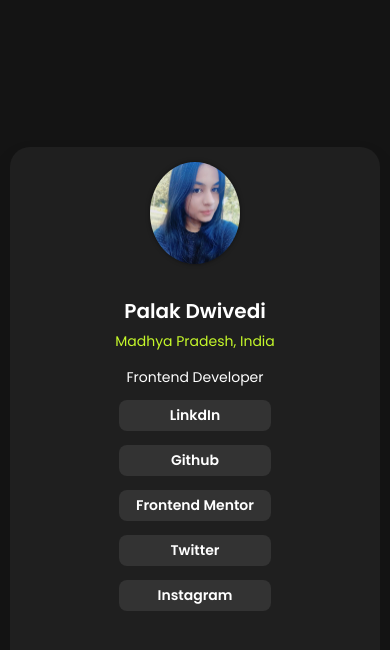
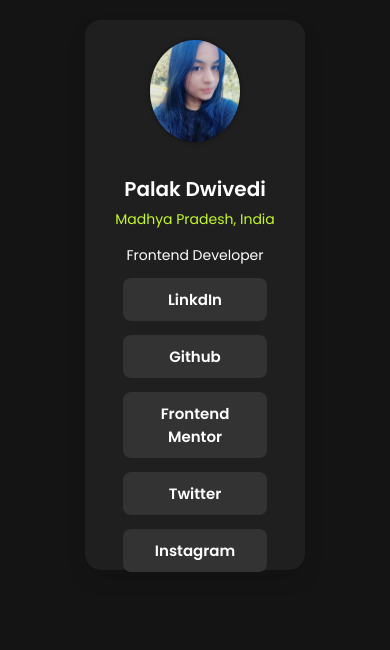
Before and after one commit to Palak-Dwivedi20/responsive-profile-card, a plain HTML site: page index.html in a window 390 px wide. Drawn offline with Linux system fonts and the light colour scheme.

Commit message:
Improve mobile view spacing and layout

```diff
--- a/style.css
+++ b/style.css
@@ -90,20 +90,34 @@ body {
 
 
 @media (max-width: 480px) {
+  body {
+    padding: 20px;
+    height: auto;
+  }
+
   .card {
-    padding: 15px 20px;
+    width: 100%;
+    max-width: 350px;
+    margin: 0 auto;
+    border-radius: 16px;
+  }
+
+  .social a {
+    padding: 10px;
+    width: 90%;
+    font-size: 15px;
+  }
+
+  .card img {
+    width: 90px;
   }
 
   .card h2 {
     font-size: 20px;
   }
 
-  .card .bio, .card .city {
+  .card .bio,
+  .card .city {
     font-size: 14px;
   }
-
-  .social a {
-    font-size: 14px;
-    width: 100%;
-  }
 }
```
